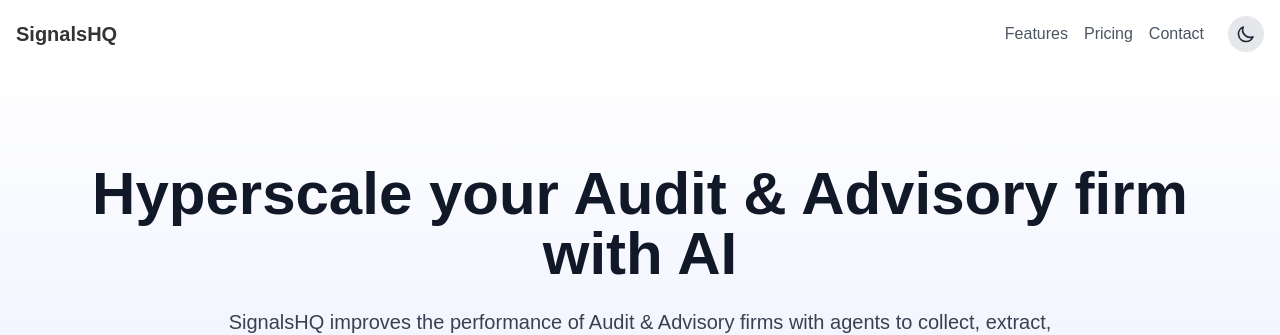
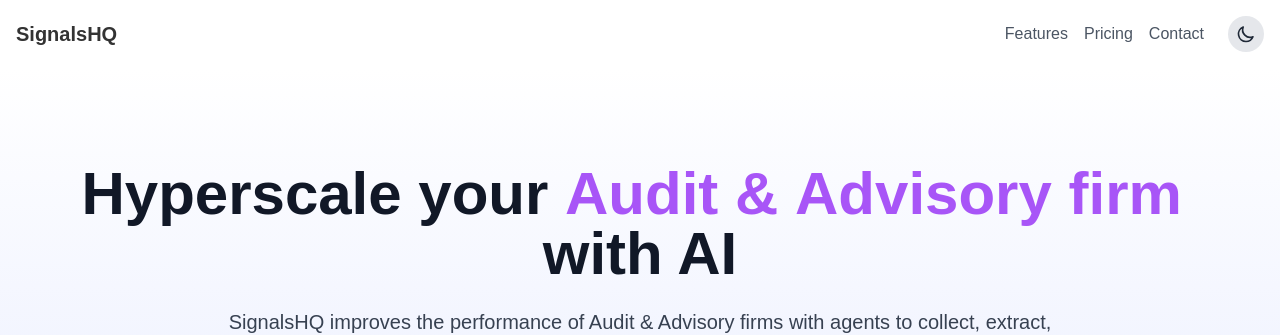
Before and after one commit to adityahongal/Ai-audit-website, a Next.js app: page / in a window 1280 px wide. Shown: the top 335 px of the page. Built offline with nearby package versions, Linux system fonts and the light colour scheme.

Commit message:
added colorful text animation component for hero section

```diff
--- a/src/components/Hero.jsx
+++ b/src/components/Hero.jsx
@@ -1,15 +1,16 @@
 'use client';
 
 import { motion } from 'framer-motion';
-import { useTheme } from './ThemeContext'; // Make sure the path is correct
+import { useTheme } from './ThemeContext';
+import ColorfulText from './ui/ColorfulText';
 
 const containerVariants = {
   hidden: { opacity: 0 },
   show: {
     opacity: 1,
     transition: {
-      staggerChildren: 0.2, // Stagger delay between children
-      delayChildren: 0.2, // Initial delay before starting stagger
+      staggerChildren: 0.2,
+      delayChildren: 0.2,
     },
   },
 };
@@ -23,10 +24,13 @@
   const { theme } = useTheme();
 
   return (
-    <section className={`w-full py-16 md:py-24 transition-all duration-300 ease-in-out
-      ${theme === 'light'
-        ? 'bg-gradient-to-b from-white to-indigo-200'
-        : 'bg-gradient-to-b from-gray-900 to-indigo-950'}`}>
+    <section
+      className={`w-full py-16 md:py-24 transition-all duration-300 ease-in-out ${
+        theme === 'light'
+          ? 'bg-gradient-to-b from-white to-indigo-200'
+          : 'bg-gradient-to-b from-gray-900 to-indigo-950'
+      }`}
+    >
       <div className="container mx-auto px-4 md:px-6">
         {/* Staggered container */}
         <motion.div
@@ -37,17 +41,17 @@
         >
           {/* Heading */}
           <motion.h1
-            className="text-4xl md:text-6xl font-bold mb-6 transition-colors duration-300 ease-in-out
-              dark:text-white text-gray-900"
+            className="text-4xl md:text-6xl font-bold mb-6 transition-colors duration-300 ease-in-out dark:text-white text-gray-900"
             variants={itemVariants}
           >
-            Hyperscale your Audit & Advisory firm with AI
+            Hyperscale your{' '}
+            <ColorfulText key={Date.now()} text="Audit & Advisory firm " />
+            with AI
           </motion.h1>
 
           {/* Subheading */}
           <motion.p
-            className="text-lg md:text-xl max-w-4xl transition-colors duration-300 ease-in-out
-              dark:text-gray-300 text-gray-700"
+            className="text-lg md:text-xl max-w-4xl transition-colors duration-300 ease-in-out dark:text-gray-300 text-gray-700"
             variants={itemVariants}
           >
             SignalsHQ improves the performance of Audit & Advisory firms with agents to collect, extract, analyse, verify and reference documentation at scale
@@ -64,10 +68,11 @@
           <motion.img
             src="https://framerusercontent.com/images/2mWEfhFVLm62HjNg8br9Kp46Xdc.png"
             alt="Audit & Advisory dashboard visualization"
-            className={`rounded-lg w-full h-auto max-w-5xl transition-all duration-300 ease-in-out
-              ${theme === 'light'
+            className={`rounded-lg w-full h-auto max-w-5xl transition-all duration-300 ease-in-out ${
+              theme === 'light'
                 ? 'shadow-xl'
-                : 'shadow-2xl shadow-indigo-500/20 brightness-90'}`}
+                : 'shadow-2xl shadow-indigo-500/20 brightness-90'
+            }`}
             whileHover={{ scale: 1.05 }}
             whileTap={{ scale: 0.98 }}
           />
--- /dev/null
+++ b/src/components/ui/ColorfulText.jsx
@@ -0,0 +1,51 @@
+'use client';
+
+import { motion } from 'framer-motion';
+import { useState, useEffect } from 'react';
+import { useTheme } from '../ThemeContext';
+
+const lightModeColor = "#A855F7"; // purple-500
+const darkModeColor = "#C084FC"; // purple-400
+
+const ColorfulText = ({ text }) => {
+  const { theme } = useTheme();
+  const [currentColor, setCurrentColor] = useState(lightModeColor);
+  const [animationKey, setAnimationKey] = useState(0);
+
+  useEffect(() => {
+    const color = theme === 'light' ? lightModeColor : darkModeColor;
+    setCurrentColor(color);
+
+    // Trigger animation update every 2 seconds
+    const interval = setInterval(() => {
+      setAnimationKey(prev => prev + 1); // Update key to retrigger animation
+    }, 20000);
+
+    return () => clearInterval(interval);
+  }, [theme]);
+
+  return (
+    <span className="inline-flex">
+      {text.split("").map((char, index) => (
+        <motion.span
+          key={`${animationKey}-${index}`} // Change key to retrigger animation
+          initial={{ opacity: 0, y: -5 }}
+          animate={{
+            opacity: 1,
+            y: 0,
+            color: currentColor,
+          }}
+          transition={{
+            duration: 0.4,
+            delay: index * 0.05,
+            ease: "easeInOut",
+          }}
+        >
+          {char === ' ' ? '\u00A0' : char}
+        </motion.span>
+      ))}
+    </span>
+  );
+};
+
+export default ColorfulText;
```
